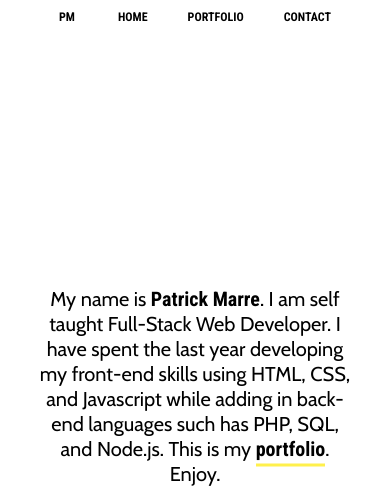
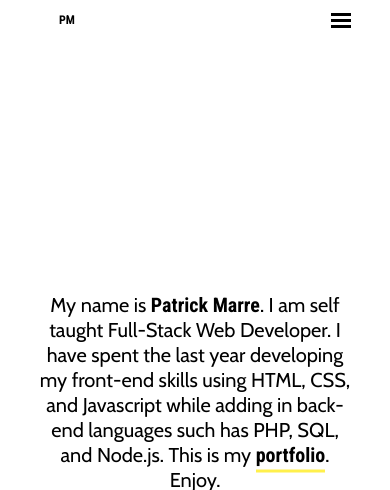
Before and after one commit to pmarre/main_portfolio, a PHP site: page / in a window 390 px wide. Shown: the top 490 px of the page. Run offline with PHP 8.4, Linux system fonts and the light colour scheme.

Commit message:
added mobile menu icon

```diff
--- a/index.html
+++ b/index.html
@@ -12,6 +12,14 @@
 
 <body>
     <header>
+        <nav class="mobile-nav container">
+                <span class="logo">PM</span>
+                <div class="menu-stack">
+                  <div class="mobile-bar bar1"></div>
+                  <div class="mobile-bar bar2"></div>
+                  <div class="mobile-bar bar3"></div>
+                </div>
+        </nav>
         <nav class="mainNav container">
             <span class="logo">PM</span>
             <div class="navigation">
@@ -144,6 +152,9 @@
     </section>
     <section class="moreInfo container" id="moreInfo-2">
         <div class="moreItem2">
+          <div class="clearfix">
+            <div class="close">&times;</div>
+          </div>
             <h1>PING.</h1>
             <div class="sourceBtns">
                     <button class="source"><a href="https://github.com/pmarre/PING/tree/master/PING" target="_blank">View Code</a></button>
--- a/port.css
+++ b/port.css
@@ -15,11 +15,27 @@
     margin: 0 auto;
 }
 
-.mainNav {
+.mobile-nav {
     display: flex;
     flex-direction: row;
-    flex-wrap: wrap;
     justify-content: space-between;
+    margin: 0 auto;
+    line-height: 20px;
+}
+
+.menu-stack {
+    margin: auto 0;
+}
+
+.mobile-bar {
+    height: 3px;
+    width: 20px;
+    margin: 3px 0;
+    background-color: black;
+}
+
+.mainNav {
+    display: none;
 }
 
 .navigation {
@@ -244,10 +260,14 @@
   }
 
 .close {
-    width: 20%;
-    text-align: right;
+    width: 10%;
+    height: auto;
+    text-align: center;
     float: right;
-    font-size: 1.25rem;
+    font-size: 2rem;
+    padding: 5px;
+
+
 }
 
 #moreInfo-1,
@@ -387,6 +407,15 @@ figcaption {
         font-size: 1.5rem;
     }
 
+    .mainNav {
+        display: flex;
+        flex-direction: row;
+        flex-wrap: wrap;
+        justify-content: space-between;
+    }
+
+
+
     .port-item {
         padding: 0;
     }
```
